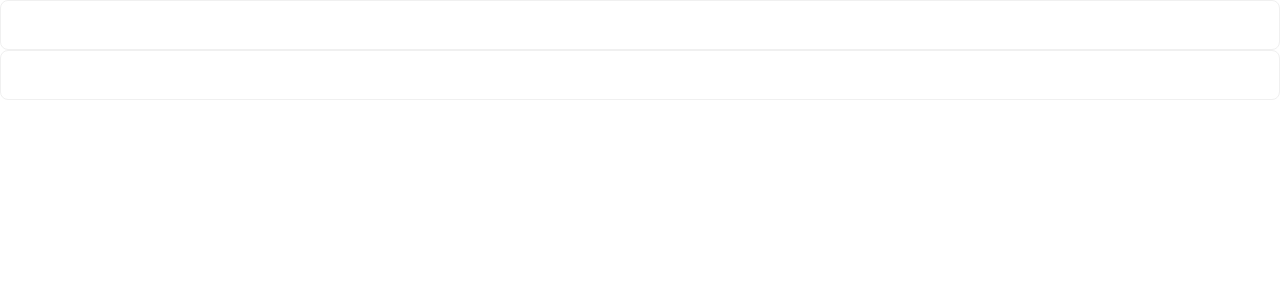
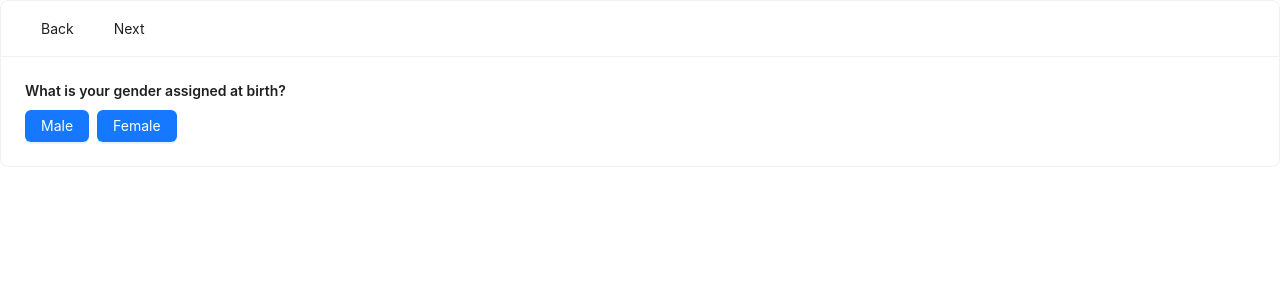
Before and after one commit to myershov/react-test-task, a React (Vite) app: page / in a window 1280 px wide. Shown: the top 300 px of the page. Built offline with nearby package versions, Linux system fonts and the light colour scheme.

Commit message:
advanced questionaire with navigation

```diff
--- a/questions.json
+++ b/questions.json
@@ -11,7 +11,17 @@
         {
           "id": 2,
           "question": "Are you currently pregnant",
-          "type": "single-variant"
+          "type": "single-variant",
+          "options": [
+            {
+              "label": "Yes",
+              "value": true
+            },
+            {
+              "label": "No",
+              "value": false
+            }
+          ]
         }
       ]
     }
--- a/src/components/Question/index.tsx
+++ b/src/components/Question/index.tsx
@@ -1,41 +1,86 @@
-import { Card } from 'antd'
+import { Button, Flex, Input, Radio, Space, Typography } from 'antd'
+import { useCallback, useState } from 'react'
 import { QuestionType } from '../../modules/lib/constants'
-import type { Question as QuestionT } from '../../modules/models/Question'
+import type { Question as QuestionT, SingleVariantQuestion } from '../../modules/models/Question'
 
-export interface QuestionProps {
-  question?: QuestionT
-  onAnswer?: (item: QuestionT) => void
+export type Answer = {
+  questionId?: number
+  data?: any
+}
+
+export interface QuestionProps<T = QuestionT> {
+  question?: T
+  onAnswer?: (answer?: Answer, item?: T) => void
   className?: string
   style?: React.CSSProperties
 }
 
-export const Question: React.FC<QuestionProps> = ({ question, ...props }) => {
+export const Question: React.FC<QuestionProps> = ({ question, onAnswer, className, style, ...props }) => {
+  const handleAnswer = useCallback(
+    (answer?: Answer) => {
+      onAnswer?.(answer, question)
+    },
+    [question, onAnswer]
+  )
+
+  let component
   switch (question?.type) {
     case QuestionType.SEX:
-      return <SexQuestion question={question} {...props} />
+      component = <SexQuestion question={question} onAnswer={handleAnswer} {...props} />
+      break
     case QuestionType.CUSTOM:
-      return <CustomQuestion question={question} {...props} />
+      component = <CustomQuestion question={question} onAnswer={handleAnswer} {...props} />
+      break
     case QuestionType.SINGLE:
-      return <SingleQuestion question={question} {...props} />
+      component = <SingleQuestion question={question as SingleVariantQuestion} onAnswer={handleAnswer} {...props} />
+      break
     default:
-      return null
+      component = null
+      break
   }
+
+  return (
+    <Space direction="vertical" className={className} style={style}>
+      <Typography.Text strong>{question?.question}</Typography.Text>
+      {component}
+    </Space>
+  )
 }
 
-const SexQuestion: React.FC<Omit<QuestionProps, 'type'>> = ({ question, className, style }) => {
-  console.log({ question, className, style })
-
-  return <Card>{/* TODO: question page */}</Card>
+const SexQuestion: React.FC<Omit<QuestionProps, 'type'>> = ({ question, onAnswer }) => {
+  return (
+    <Flex gap={8}>
+      <Button type="primary" onClick={() => onAnswer?.({ questionId: question?.id, data: 'male' })}>
+        Male
+      </Button>
+      <Button type="primary" onClick={() => onAnswer?.({ questionId: question?.id, data: 'female' })}>
+        Female
+      </Button>
+    </Flex>
+  )
 }
 
-const CustomQuestion: React.FC<Omit<QuestionProps, 'type'>> = ({ question, className, style }) => {
-  console.log({ question, className, style })
+const CustomQuestion: React.FC<Omit<QuestionProps, 'type'>> = ({ question, onAnswer }) => {
+  const [value, setValue] = useState<string>('')
 
-  return <Card>{/* TODO: question page */}</Card>
+  return (
+    <Space direction="vertical">
+      <Input value={value} onChange={(e) => setValue(e.target.value)} placeholder="Type custom input here..." />
+      <Button block disabled={!value} onClick={() => onAnswer?.({ questionId: question?.id, data: value })}>
+        Next
+      </Button>
+    </Space>
+  )
 }
 
-const SingleQuestion: React.FC<Omit<QuestionProps, 'type'>> = ({ question, className, style }) => {
-  console.log({ question, className, style })
-
-  return <Card>{/* TODO: question page */}</Card>
+const SingleQuestion: React.FC<Omit<QuestionProps<SingleVariantQuestion>, 'type'>> = ({ question, onAnswer }) => {
+  return (
+    <Space direction="vertical">
+      {question?.options.map((option) => (
+        <Radio.Button key={option.value} onClick={() => onAnswer?.({ questionId: question.id, data: option.value })}>
+          {option.label}
+        </Radio.Button>
+      ))}
+    </Space>
+  )
 }
--- a/src/components/Questionnaire/index.tsx
+++ b/src/components/Questionnaire/index.tsx
@@ -1,5 +1,8 @@
+import { Button, Card, message, Space } from 'antd'
+import { useCallback, useEffect, useState } from 'react'
 import type { Question } from '../../modules/models/Question'
-import { Question as QuestionComponent } from '../Question'
+import { isEmpty } from '../../utils/helpers'
+import { Answer, Question as QuestionComponent } from '../Question'
 
 export interface QuestionnaireProps {
   questions?: Question[]
@@ -7,14 +10,84 @@ export interface QuestionnaireProps {
   style?: React.CSSProperties
 }
 
-export const Questionnaire: React.FC<QuestionnaireProps> = ({ questions = [], ...props }) => {
-  console.log({ questions, props })
+export const Questionnaire: React.FC<QuestionnaireProps> = ({ questions: _questions = [], ...props }) => {
+  const [step, setStep] = useState<number>(0)
+  const [currentQuestion, setCurrentQuestion] = useState<Question>()
+  const [questions, setQuestions] = useState<Question[]>(_questions)
+  const [answers, setAnswers] = useState<Record<number, any>>({})
+
+  const handleNext = useCallback(() => {
+    setStep(Math.min(step + 1, questions?.length))
+  }, [step, questions?.length])
+
+  const handleBack = useCallback(() => {
+    setStep(Math.max(step - 1, 0))
+  }, [step])
+
+  const handleAnswer = useCallback(
+    (answer?: Answer) => {
+      if (isEmpty(answer?.questionId) || isEmpty(answer?.data)) {
+        message.error('Unexpected answer!')
+        return
+      }
+
+      setAnswers({ ...answers, [answer!.questionId!]: answer!.data })
+      message.success('Answer saved!')
+    },
+    [answers]
+  )
+
+  useEffect(() => {
+    setCurrentQuestion(questions[step])
+  }, [step, questions])
+
+  useEffect(() => {
+    const unwrap = (question: Question): Omit<Question, 'conditionalBlocks'>[] => {
+      let result: Question[] = [question]
+
+      if (question.conditionalBlocks) {
+        const providedAnswer = answers[question.id]
+
+        if (providedAnswer) {
+          const conditionalQuestions = question.conditionalBlocks[providedAnswer]
+          if (conditionalQuestions) {
+            conditionalQuestions.forEach((conditionalQuestion) => {
+              result = result.concat(unwrap(conditionalQuestion))
+            })
+          }
+        }
+      }
+
+      return result
+    }
+
+    setQuestions(_questions?.map((question) => unwrap(question)).flat())
+  }, [_questions, answers])
 
   return (
-    <>
-      {questions?.map((question) => (
-        <QuestionComponent key={question.id} question={question} />
-      ))}
-    </>
+    <Card
+      title={
+        <Space>
+          <Button type="text" onClick={handleBack}>
+            Back
+          </Button>
+          <Button type="text" onClick={handleNext}>
+            Next
+          </Button>
+        </Space>
+      }
+      {...props}>
+      {questions?.length <= Object.keys(answers || {}).length && !currentQuestion ? (
+        'Questionnaire finished in TODO: time-track'
+      ) : (
+        <QuestionComponent
+          question={currentQuestion}
+          onAnswer={(answer) => {
+            handleAnswer(answer)
+            handleNext()
+          }}
+        />
+      )}
+    </Card>
   )
 }
--- /dev/null
+++ b/src/utils/helpers.ts
@@ -0,0 +1,23 @@
+/**
+ * Checks if the given value is empty.
+ *
+ * A value is considered empty if it is:
+ * - `undefined`
+ * - `null`
+ * - an empty `array`
+ * - an empty `string`
+ * - an `object` with no own properties
+ *
+ * @template T The type of the value.
+ * @param {T} value The value to check.
+ * @returns {boolean} `true` if the value is empty, otherwise `false`.
+ */
+export const isEmpty = <T = unknown>(value: T): boolean => {
+  return (
+    value === undefined ||
+    value === null ||
+    (Array.isArray(value) && value.length === 0) ||
+    (typeof value === 'string' && value.length === 0) ||
+    (typeof value === 'object' && Object.keys(value).length === 0)
+  )
+}
```
Also changed, not shown: src/modules/models/Question.ts (+10 -1 lines).
